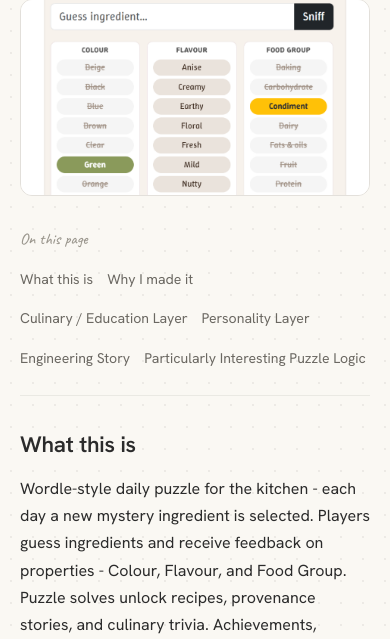
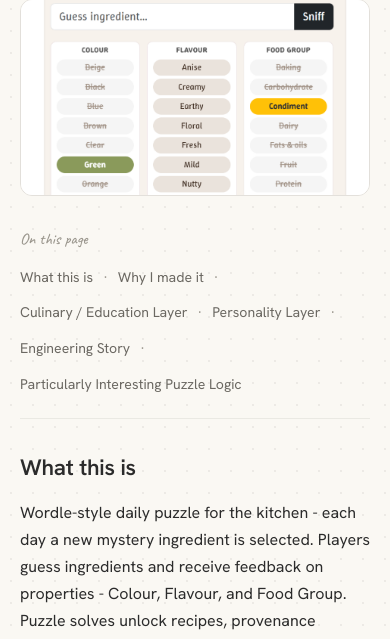
Before and after one commit to amiablealex/amiablealex-web, a Flask app: page /projects/kitsniff in a window 390 px wide. Shown: the part 618-1257 px from the top of the page. Run offline with Flask 3, Linux system fonts and the light colour scheme.

Commit message:
added dot separators to toc on mobile

```diff
--- a/static/css/style.css
+++ b/static/css/style.css
@@ -370,14 +370,29 @@ html { scroll-behavior: smooth; }
 
 /* ---- Mobile: TOC moves above the content -------------------------------- */
 @media (max-width: 820px) {
-  .project-body.has-toc { grid-template-columns: 1fr; gap: 24px; }
+  .project-body.has-toc { grid-template-columns: minmax(0, 1fr); gap: 24px; }
   .project-toc {
     position: static;
     border-bottom: 1px solid var(--line-soft);
     padding-bottom: 18px; margin-bottom: 6px;
   }
-  .project-toc .toc > ul { display: flex; flex-wrap: wrap; gap: 4px 14px; }
+  .project-toc .toc > ul {
+    display: flex; flex-wrap: wrap;
+    gap: 4px 10px;
+    padding: 0; margin: 0; list-style: none;
+  }
   .project-toc .toc ul ul { display: none; }
+  .project-toc .toc a {
+    display: inline;
+    border-left: none;
+    padding: 0; margin: 0;
+  }
+  .project-toc .toc > ul > li:not(:last-child)::after {
+    content: "·";
+    color: var(--ink-faint);
+    margin-left: 10px;
+    pointer-events: none;
+  }
 }
 
 /* ---- KaTeX integration -------------------------------------------------- */
@@ -390,9 +405,6 @@ html { scroll-behavior: smooth; }
 .prose .katex-display > .katex { font-size: 1.1em; }
 
 /* ---- Mobile overflow fixes (TOC layout + safety net) -------------------- */
-@media (max-width: 820px) {
-  .project-body.has-toc { grid-template-columns: minmax(0, 1fr); }
-}
 html, body { overflow-x: hidden; }
 
 /* Belt-and-braces: constrain wide content within prose */
```
